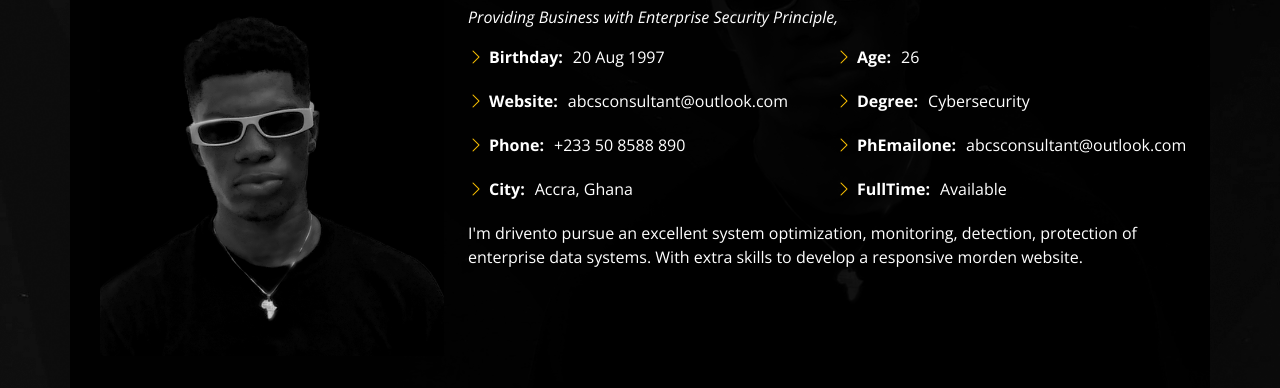
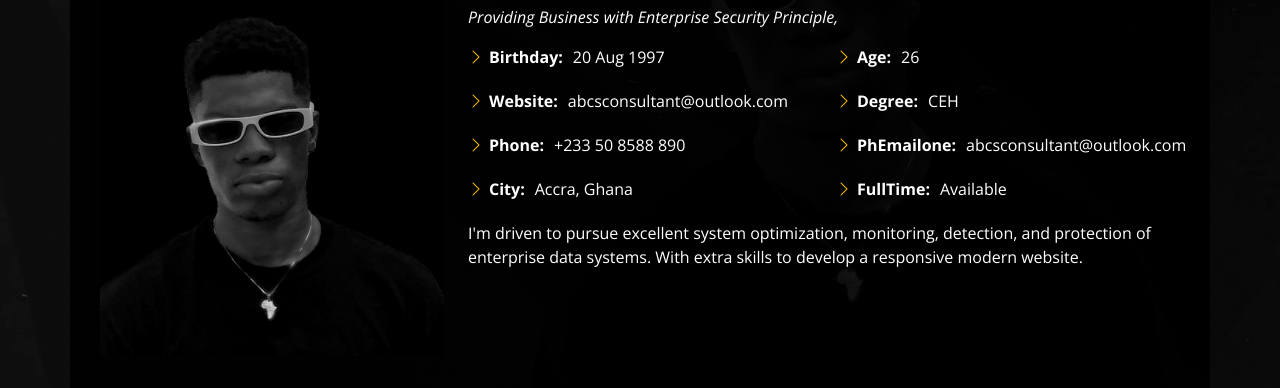
Before and after one commit to GOLDBLACC/Degraftofficial.github.io, a plain HTML site: page index.html in a window 1280 px wide. Both pictures are taken after a click on the link "About". Shown: the part 247-635 px from the top of the page. Drawn offline with nearby package versions, Linux system fonts and the light colour scheme.

Commit message:
Update index.html

```diff
--- a/index.html
+++ b/index.html
@@ -96,14 +96,14 @@
             <div class="col-lg-6">
               <ul>
                 <li><i class="bi bi-chevron-right"></i> <strong>Age:</strong> <span>26</span></li>
-                <li><i class="bi bi-chevron-right"></i> <strong>Degree:</strong> <span>Cybersecurity</span></li>
+                <li><i class="bi bi-chevron-right"></i> <strong>Degree:</strong> <span>CEH</span></li>
                 <li><i class="bi bi-chevron-right"></i> <strong>PhEmailone:</strong> <span>abcsconsultant@outlook.com</span></li>
                 <li><i class="bi bi-chevron-right"></i> <strong>FullTime:</strong> <span>Available</span></li>
               </ul>
             </div>
           </div>
           <p>
-            I'm drivento pursue an excellent system optimization, monitoring, detection, protection of enterprise data systems. With extra skills to develop a responsive morden website.
+            I'm driven to pursue excellent system optimization, monitoring, detection, and protection of enterprise data systems. With extra skills to develop a responsive modern website.
           </p>
         </div>
       </div>
```
